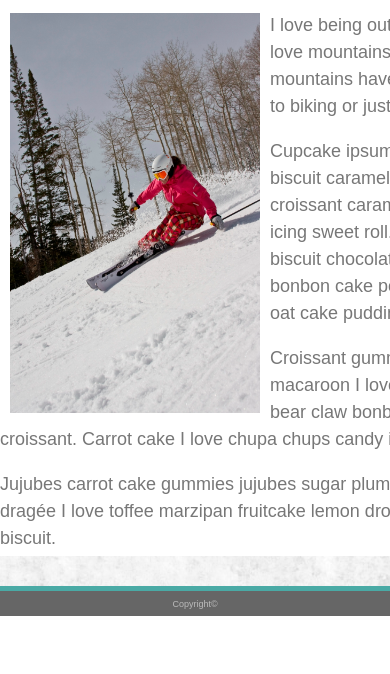
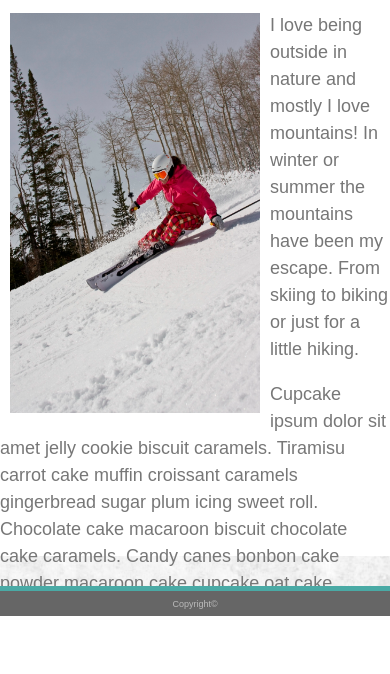
Before and after one commit to danalittleskier/Responsive-Portfolio, a plain HTML site: page index.html in a window 390 px wide. Shown: the part 170-844 px from the top of the page. Drawn offline with Linux system fonts and the light colour scheme.

Commit message:
Changed sections to different width

```diff
--- a/assets/css/style.css
+++ b/assets/css/style.css
@@ -61,7 +61,7 @@ a:visited {
 #contact,
 #portfolio {
     background-color: #ffffff;
-    width: 960px;
+
     height: 600px;
     padding-top: 10px;
     margin: 30px auto;
@@ -130,26 +130,26 @@ h2 {
     border-top: 5px solid #4aaaa5;
 }
 @media only screen and (max-width: 980px) {
-    #about-me,
-    #contact,
-    #portfolio {
+   #aboutme,
+   #contact,
+   #portfolio {
         width: 980px;
     }
 }
 @media only screen and (max-width: 768px) {
-    #about-me,
+    #aboutme,
     #contact,
     #portfolio {
         width: 768px;
     }
 }
 @media only screen and (max-width: 640px) {
-    #about-me,
+    #aboutme,
     #contact,
     #portfolio {
         width: 640px;
     }
-    header {
+    .headerdiv {
         position: static;
     }
 }
```
